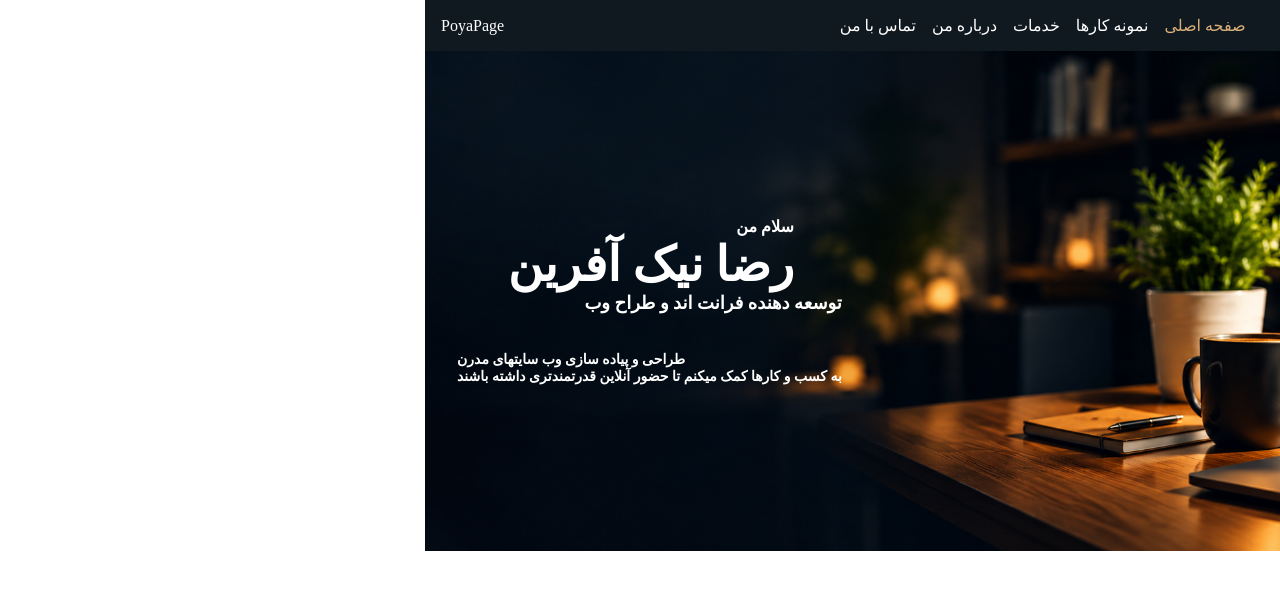
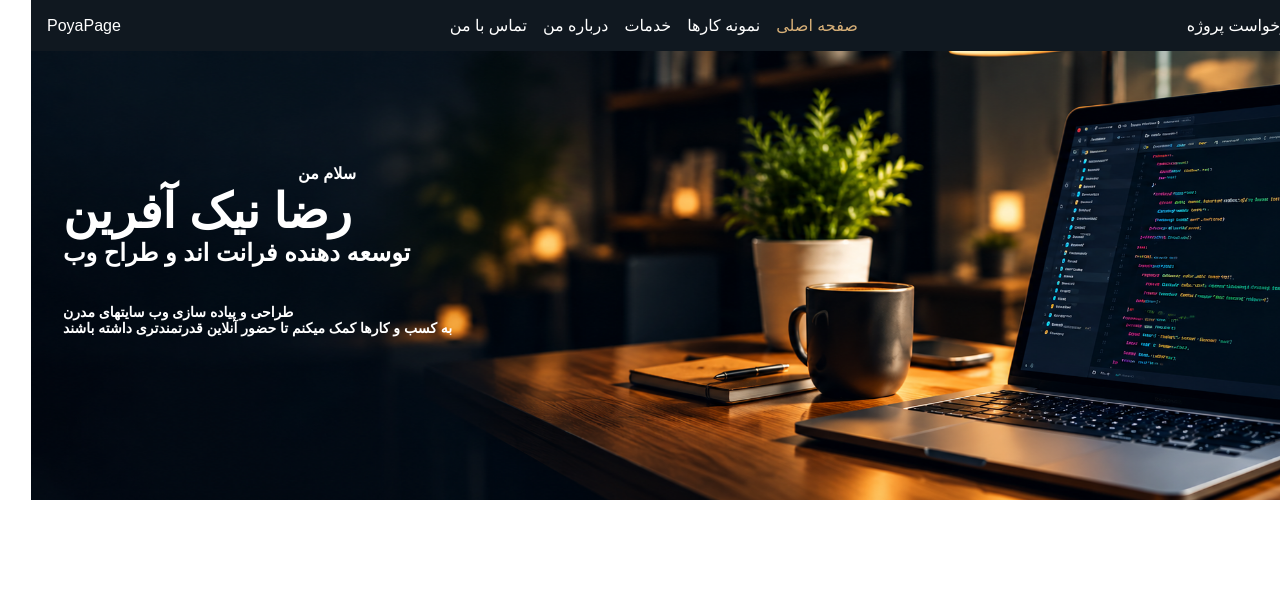
Before and after one commit to rezanikafarin1937/poyapage, a Next.js app: page / in a window 1280 px wide. Shown: the top 590 px of the page. Built offline with nearby package versions, Linux system fonts and the light colour scheme; a small style sheet from the web is missing.

Commit message:
install vazirmatn and Edit Header

```diff
--- a/package.json
+++ b/package.json
@@ -12,7 +12,8 @@
     "next": "16.4.3",
     "react": "19.3.0",
     "react-dom": "19.3.0",
-    "sass": "^1.107.1"
+    "sass": "^1.107.1",
+    "vazirmatn": "^33.0.3"
   },
   "devDependencies": {
     "@types/node": "^20.19.43",
--- a/src/Banner/banner.module.css
+++ b/src/Banner/banner.module.css
@@ -16,18 +16,17 @@
 }
 
 .banner__fontsize18 {
-  font-size: 18px;
-  text-align: right;
+  font-size: 24px;
+  font-weight: 600;
 }
 
 .banner__fontsize16 {
   font-size: 1rem;
   text-align: right;
-  padding-right: 3rem;
+  padding-right: 6rem;
 }
 
 .banner__fontsize48 {
   font-size: 3rem;
-  text-align: right;
   padding-right: 3rem;
 }
--- a/src/Banner/banner.module.min.css
+++ b/src/Banner/banner.module.min.css
@@ -1 +1 @@
-.banner{width:100%;height:500px;background-image:url("./Banner.png");background-position:center;background-size:cover;color:var(--color-surface);display:flex;justify-content:space-between;align-items:center;flex-direction:row-reverse}.banner__fontsize14{font-size:14px}.banner__fontsize18{font-size:18px;text-align:right}.banner__fontsize16{font-size:1rem;text-align:right;padding-right:3rem}.banner__fontsize48{font-size:3rem;text-align:right;padding-right:3rem}
+.banner{width:100%;height:500px;background-image:url("./Banner.png");background-position:center;background-size:cover;color:var(--color-surface);display:flex;justify-content:space-between;align-items:center;flex-direction:row-reverse}.banner__fontsize14{font-size:14px}.banner__fontsize18{font-size:24px;font-weight:600}.banner__fontsize16{font-size:1rem;text-align:right;padding-right:6rem}.banner__fontsize48{font-size:3rem;padding-right:3rem}
--- a/src/Banner/banner.module.scss
+++ b/src/Banner/banner.module.scss
@@ -14,17 +14,16 @@
         font-size: 14px;
     }
     &__fontsize18{
-        font-size: 18px;
-        text-align: right;
+        font-size: 24px;
+        font-weight: 600;
     }
     &__fontsize16{
         font-size: 1rem;
         text-align: right;
-        padding-right: 3rem;
+        padding-right: 6rem;
     }
     &__fontsize48{
         font-size: 3rem;
-        text-align: right;
         padding-right: 3rem;
     }
 }
--- a/src/app/globals.css
+++ b/src/app/globals.css
@@ -1,6 +1,7 @@
 @use "../styles/variables";
 * {
   box-sizing: border-box;
+  font-family: Vazirmatn, sans-serif;
 }
 
 html {
--- a/src/app/globals.min.css
+++ b/src/app/globals.min.css
@@ -1 +1 @@
-@use "../styles/variables";*{box-sizing:border-box}html{direction:rtl}html,body,h1,h2,h3,h4,h5,h6,p,ul,li{margin:0;padding:0;outline:none;border:none}.wrapper{width:100%;max-width:1440px;margin-inline:auto;padding-inline:2rem}@media (max-width: 768px){.wrapper{padding-inline:1.5rem}}@media (max-width: 425px){.wrapper{padding-inline:1rem}}
+@use "../styles/variables";*{box-sizing:border-box;font-family:Vazirmatn, sans-serif}html{direction:rtl}html,body,h1,h2,h3,h4,h5,h6,p,ul,li{margin:0;padding:0;outline:none;border:none}.wrapper{width:100%;max-width:1440px;margin-inline:auto;padding-inline:2rem}@media (max-width: 768px){.wrapper{padding-inline:1.5rem}}@media (max-width: 425px){.wrapper{padding-inline:1rem}}
--- a/src/app/globals.scss
+++ b/src/app/globals.scss
@@ -2,6 +2,8 @@
 
 *{
   box-sizing: border-box;
+  font-family: Vazirmatn, sans-serif;
+
 }
 
 html {
--- a/src/app/layout.tsx
+++ b/src/app/layout.tsx
@@ -1,4 +1,5 @@
 import type { Metadata } from "next";
+import "vazirmatn/Vazirmatn-font-face.css";
 import "./globals.scss";
 import Header from '../components/Header/Header';
 
--- a/src/components/Header/header.module.css
+++ b/src/components/Header/header.module.css
@@ -5,4 +5,7 @@
   justify-content: space-between;
   align-items: center;
   padding: 1rem;
+  position: fixed;
+  left: 0;
+  top: 0;
 }
--- a/src/components/Header/header.module.min.css
+++ b/src/components/Header/header.module.min.css
@@ -1 +1 @@
-.header{background-color:var(--color-primary);color:var(--color-surface);display:flex;justify-content:space-between;align-items:center;padding:1rem}
+.header{background-color:var(--color-primary);color:var(--color-surface);display:flex;justify-content:space-between;align-items:center;padding:1rem;position:fixed;left:0;top:0}
--- a/src/components/Header/header.module.scss
+++ b/src/components/Header/header.module.scss
@@ -5,4 +5,7 @@
   justify-content: space-between;
   align-items: center;
   padding: 1rem;
+  position: fixed;
+  left: 0;
+  top: 0;
 }
```
Also changed, not shown: 1 other file (tests, documents, lock files or other folders).
